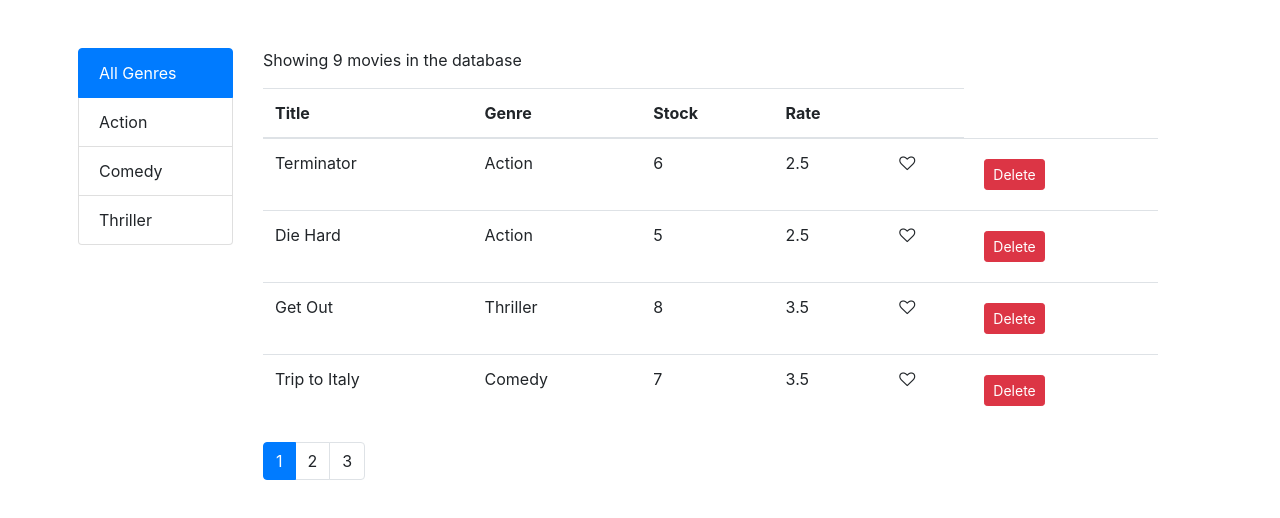
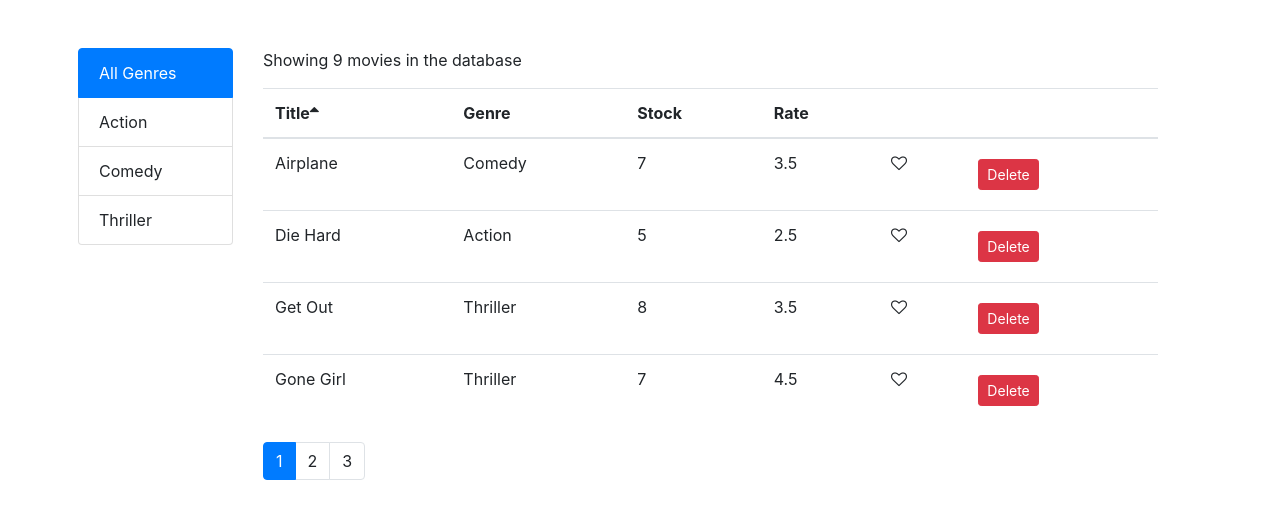
Before and after one commit to mustansarsaeed/vidly, a React (Create React App) app: page / in a window 1280 px wide. Shown: the top 518 px of the page. Built offline with nearby package versions, Linux system fonts and the light colour scheme.

Commit message:
- Improving the component design - Constructed resuable components - Applied refactoring and improved the code quality

```diff
--- a/src/App.js
+++ b/src/App.js
@@ -7,6 +7,8 @@ import { useEffect, useState } from "react";
 import Pagination from "./components/common/pagination";
 import { paginate } from "./utils/paginator";
 import ListGroup from "./components/common/listgroup";
+import _, { filter } from "lodash";
+
 function App(props) {
   const [latestMovies, setMovies] = useState(getMovies());
   const [pageSize, setPageSize] = useState(4);
@@ -14,14 +16,28 @@ function App(props) {
 
   const [genres, setGenres] = useState(getGenres());
   const [currentGenre, setCurrentGenre] = useState({});
+  const [sortColumn, setSortColumn] = useState({
+    path: "title",
+    order: "asc",
+  });
 
   let allGenres = [{ name: "All Genres" }, ...genres];
+
+  function getPagedData() {
     const filteredMovies =
       currentGenre && currentGenre._id
         ? latestMovies.filter((movie) => movie.genre._id === currentGenre._id)
         : latestMovies;
 
-  const pagedMovies = paginate(filteredMovies, currentPage, pageSize);
+    const sorted = _.orderBy(
+      filteredMovies,
+      [sortColumn.path],
+      [sortColumn.order]
+    );
+    const pagedMovies = paginate(sorted, currentPage, pageSize);
+
+    return { totalCount: filteredMovies.length, data: pagedMovies };
+  }
 
   function handleOnDelete(movieId) {
     deleteMovie(movieId);
@@ -42,13 +58,16 @@ function App(props) {
   }
 
   function handleOnGenreChange(genre) {
-    console.log(genre);
     setCurrentGenre(genre);
   }
 
-  if (pagedMovies.length === 0) {
-    return <p>Showing {pagedMovies.length} movies in the database</p>;
-  } else {
+  function handleSort(sColumn) {
+    setSortColumn(sColumn);
+  }
+
+  const { totalCount, data: movies } = getPagedData();
+  if (latestMovies.length === 0) return <p>No movies in the database</p>;
+
   return (
     <main className="container row m-5">
       <div className="col-2">
@@ -59,15 +78,17 @@ function App(props) {
         />
       </div>
       <div className="col">
-          <p>Showing {filteredMovies.length} movies in the database</p>
+        <p>Showing {totalCount} movies in the database</p>
         <MoviesList
-            movies={pagedMovies}
+          movies={movies}
           onDelete={handleOnDelete}
           onLike={handleOnLike}
           onLikeClicked={handleOnLike}
+          onSort={handleSort}
+          sortColumn={sortColumn}
         />
         <Pagination
-            itemsCount={filteredMovies.length}
+          itemsCount={totalCount}
           pageSize={pageSize}
           onPageChange={handleOnPageChange}
           currentPage={currentPage}
@@ -76,6 +97,5 @@ function App(props) {
     </main>
   );
 }
-}
 
 export default App;
--- a/src/components/MoviesList.jsx
+++ b/src/components/MoviesList.jsx
@@ -1,32 +1,54 @@
 import React, { Component } from "react";
-import MovieItem from "./MovieItem";
+import Like from "./common/like";
+import Table from "./common/table";
 
 function MoviesList(props) {
+  const columns = [
+    {
+      label: "Title",
+      path: "title",
+    },
+    {
+      label: "Genre",
+      path: "genre.name",
+    },
+    {
+      label: "Stock",
+      path: "numberInStock",
+    },
+    {
+      label: "Rate",
+      path: "dailyRentalRate",
+    },
+    {
+      key: "like",
+      content: (movie) => (
+        <Like
+          liked={movie.liked}
+          onLikeClicked={() => props.onLikeClicked(movie)}
+        />
+      ),
+    },
+    {
+      key: "delete",
+      content: (movie) => (
+        <button
+          className="btn btn-danger btn-sm m-2"
+          onClick={() => props.onDelete(movie._id)}
+        >
+          Delete
+        </button>
+      ),
+    },
+  ];
+
   return (
-    <table className="table">
-      <thead>
-        <tr>
-          <th scope="col">Title</th>
-          <th scope="col">Genre</th>
-          <th scope="col">Stock</th>
-          <th scope="col">Rate</th>
-          <th scope="col"></th>
-        </tr>
-      </thead>
-      <tbody>
-        {props.movies.map((movie) => {
-          return (
-            <MovieItem
-              key={movie.key}
-              id={movie._id}
-              movie={movie}
-              onDelete={props.onDelete}
-              onLikeClicked={props.onLikeClicked}
-            />
-          );
-        })}
-      </tbody>
-    </table>
+    <Table
+      columns={columns}
+      onSort={props.onSort}
+      sortColumn={props.sortColumn}
+      data={props.movies}
+    />
   );
 }
 
--- a/src/components/common/listgroup.jsx
+++ b/src/components/common/listgroup.jsx
@@ -8,7 +8,7 @@ function ListGroup(props) {
       {items.map((item) => {
         return (
           <li
-            key={item[valueProperty]}
+            key={item[textProperty]}
             className={
               currentItem._id === item[valueProperty]
                 ? "list-group-item active"
--- /dev/null
+++ b/src/components/common/table.jsx
@@ -0,0 +1,14 @@
+import React, { Component } from "react";
+import TableHeader from "./tableHeader";
+import TableBody from "./tableBody";
+
+function Table({ columns, onSort, sortColumn, data }) {
+  return (
+    <table className="table">
+      <TableHeader columns={columns} onSort={onSort} sortColumn={sortColumn} />
+      <TableBody items={data} columns={columns} />
+    </table>
+  );
+}
+
+export default Table;
--- /dev/null
+++ b/src/components/common/tableBody.jsx
@@ -0,0 +1,24 @@
+import React, { Component } from "react";
+import _ from "lodash";
+function TableBody(props) {
+  const { items, columns } = props;
+
+  function renderCell(item, column) {
+    if (column.content) return column.content(item);
+
+    return _.get(item, column.path);
+  }
+  return (
+    <tbody>
+      {items.map((item) => (
+        <tr key={item._id}>
+          {columns.map((column) => (
+            <td key={column.path || column.key}>{renderCell(item, column)}</td>
+          ))}
+        </tr>
+      ))}
+    </tbody>
+  );
+}
+
+export default TableBody;
--- /dev/null
+++ b/src/components/common/tableHeader.jsx
@@ -0,0 +1,45 @@
+import React, { Component } from "react";
+
+function TableHeader(props) {
+  const { columns, sortColumn, onSort } = props;
+  function raiseSort(path) {
+    const sColumn = { ...sortColumn };
+    if (sColumn.path === path) {
+      sColumn.order = sColumn.order === "asc" ? "desc" : "asc";
+    } else {
+      sColumn.path = path;
+      sColumn.order = "asc";
+    }
+
+    onSort(sColumn);
+  }
+
+  function renderSortIcon(column) {
+    if (column.path !== sortColumn.path) return null;
+
+    if (sortColumn.order === "asc") return <i className="fa fa-sort-asc"></i>;
+
+    return <i className="fa fa-sort-desc"></i>;
+  }
+
+  return (
+    <thead>
+      <tr>
+        {columns.map((column) => {
+          return (
+            <th
+              className="clickable"
+              key={column.path || column.key}
+              onClick={() => raiseSort(column.path)}
+            >
+              {column.label}
+              {renderSortIcon(column)}
+            </th>
+          );
+        })}
+      </tr>
+    </thead>
+  );
+}
+
+export default TableHeader;
--- a/src/index.css
+++ b/src/index.css
@@ -1,13 +1,17 @@
 body {
   margin: 0;
-  font-family: -apple-system, BlinkMacSystemFont, 'Segoe UI', 'Roboto', 'Oxygen',
-    'Ubuntu', 'Cantarell', 'Fira Sans', 'Droid Sans', 'Helvetica Neue',
+  font-family: -apple-system, BlinkMacSystemFont, "Segoe UI", "Roboto", "Oxygen",
+    "Ubuntu", "Cantarell", "Fira Sans", "Droid Sans", "Helvetica Neue",
     sans-serif;
   -webkit-font-smoothing: antialiased;
   -moz-osx-font-smoothing: grayscale;
 }
 
 code {
-  font-family: source-code-pro, Menlo, Monaco, Consolas, 'Courier New',
+  font-family: source-code-pro, Menlo, Monaco, Consolas, "Courier New",
     monospace;
 }
+
+.clickable {
+  cursor: pointer;
+}
```
Lines whose indentation alone changed are shown as unchanged.
